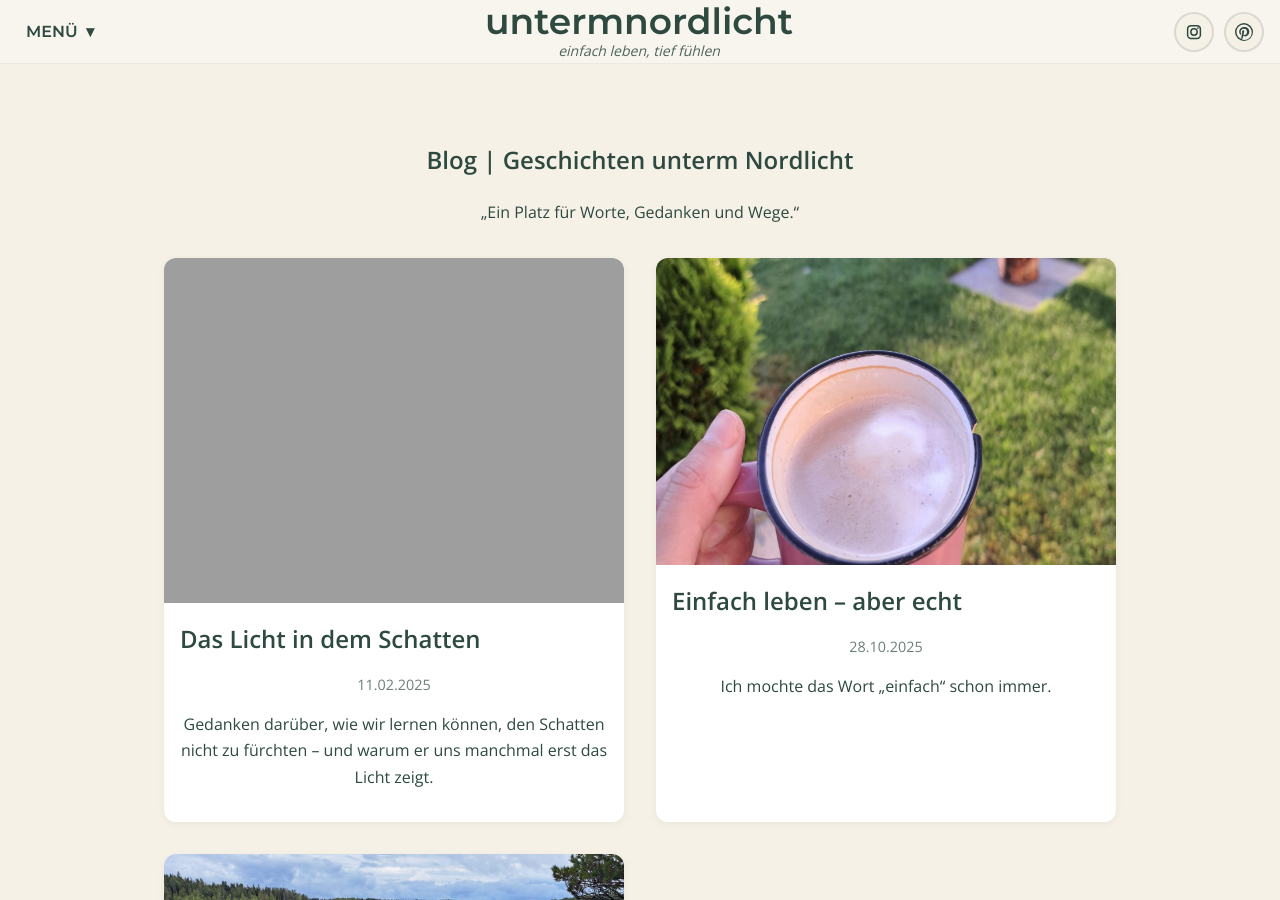
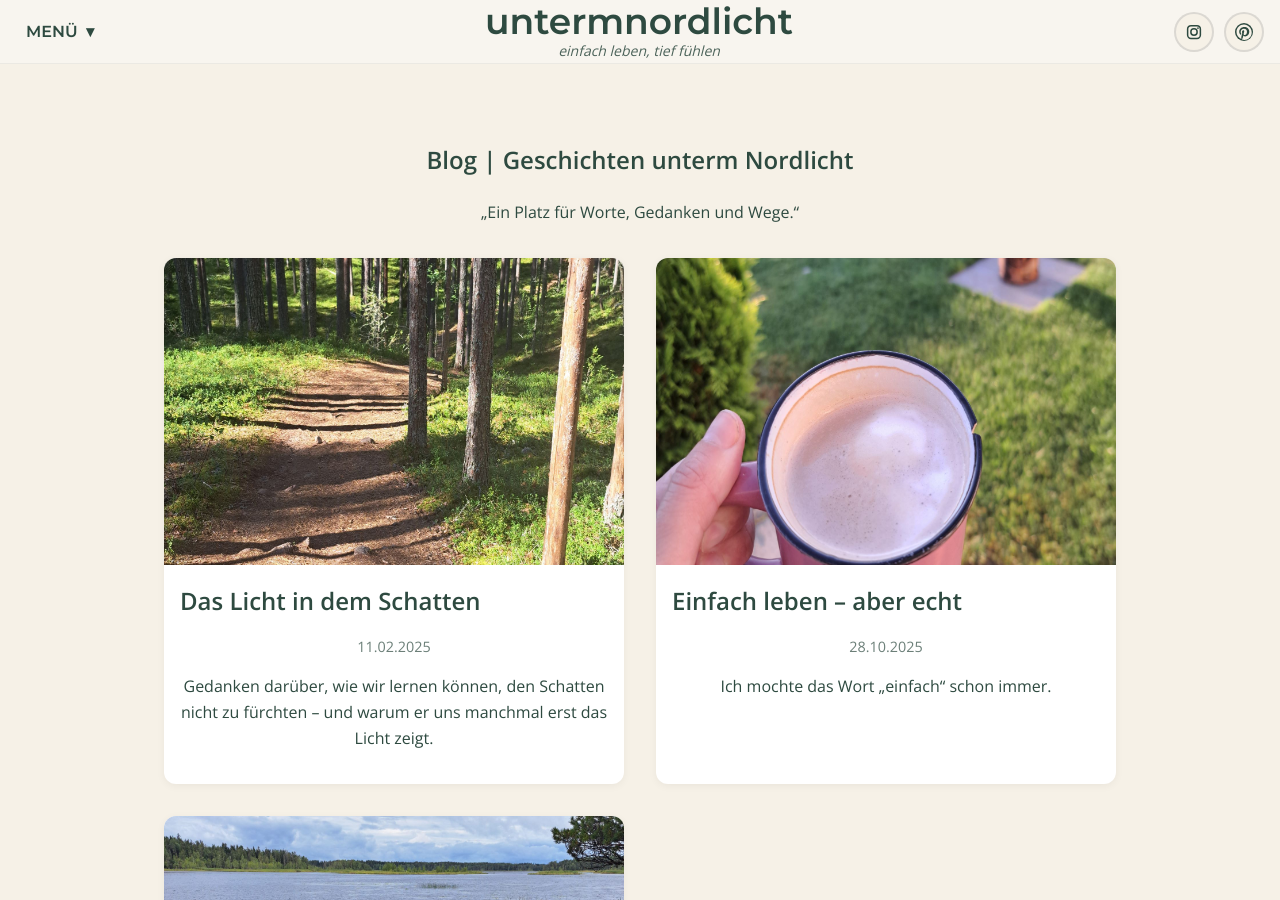
Before and after one commit to untermnordlicht/untermnordlicht, a Jekyll site: the page blog.html, which Jekyll copies as it is, in a window 1280 px wide and 900 px high. Built offline with Jekyll 4.4.1, drawn with Linux system fonts in a browser that asks for light colours.

Commit message:
Update blog.html

```diff
--- a/blog.html
+++ b/blog.html
@@ -58,9 +58,9 @@
     <!-- Blogartikel: Das Licht in dem Schatten -->
 <article class="blog-card" style="border-radius:12px; overflow:hidden; background:#fff; box-shadow:0 2px 8px rgba(0,0,0,0.05);">
   <a href="/blog/das-licht-in-dem-schatten/" style="text-decoration:none; color:inherit;">
-    <img src="/assets/blog/2025-10-18-Warum-Finnland/Das-Licht-in-dem-Schatten.jpg
-         alt="Das Licht in dem Schatten"
-         style="width:100%; height:auto; display:block;">
+    <img src="/assets/blog/2025-10-18-Warum-Finnland/Das-Licht-in-dem-Schatten.jpg"
+     alt="Das Licht in dem Schatten"
+     style="width:100%; height:auto; display:block;">
     <div style="padding:1rem;">
       <h2 style="margin:0 0 .3rem 0;">Das Licht in dem Schatten</h2>
       <p style="opacity:.7; font-size:.9rem;">11.02.2025</p>
```
